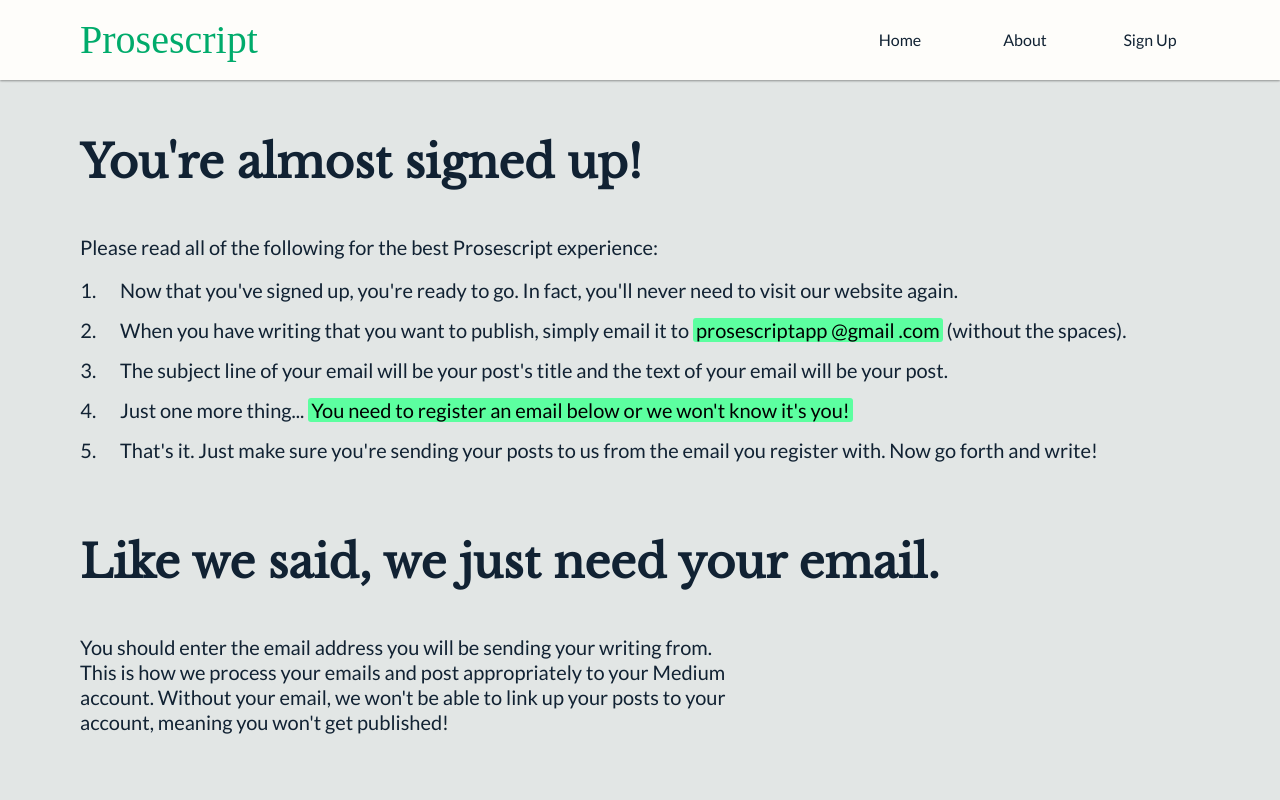
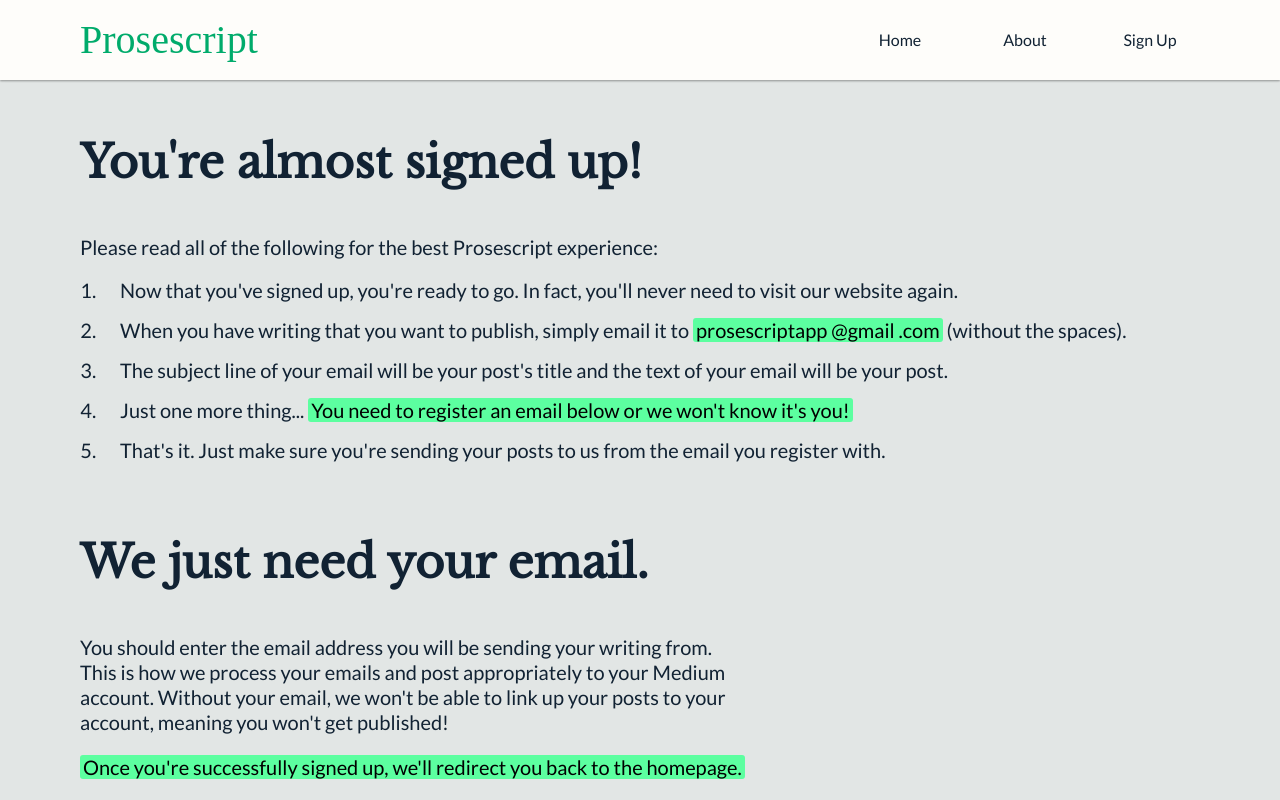
Before and after one commit to rd825/Prosescript, a React (Create React App) app in the folder client/: page /callback in a window 1280 px wide. Shown: the top 800 px of the page. Built offline with nearby package versions, Linux system fonts and the light colour scheme; a web font is replaced by a local one.

Commit message:
Adding some redirects

```diff
--- a/client/src/App.js
+++ b/client/src/App.js
@@ -15,6 +15,7 @@
     return (
       <div className="App">
         <Nav signup={url}/>
+
         <Route exact path="/" render={props => <Home {...props} signup={url}/>} />
         <Route path="/about" render={props => <About {...props} signup={url}/>} />
         <Route path="/callback" render={props => <Callback {...props} />} />
--- a/client/src/components/Callback.js
+++ b/client/src/components/Callback.js
@@ -1,6 +1,7 @@
 import React, {Component} from 'react';
 import queryString from 'query-string';
 import axios from 'axios';
+import {Redirect} from 'react-router-dom';
 
 class Callback extends Component {
     constructor(props) {
@@ -8,6 +9,7 @@
         this.state = {
             error: false,
             email: '',
+            success: false,
         }
     }
 
@@ -33,18 +35,18 @@
             alert('Please enter the email address you wish to use.')
         } else {
             axios.post('http://localhost:9000/api/auth', {code: values.code, email: this.state.email})
-                .then(res => {
-                    this.setState({email: '',})
-                    alert('Sign Up Complete.')
-                    this.disabled = true;
-                })
-                .catch(err => console.log(err));
-            event.target.reset();
+                .then(res => this.setState({email: '', success: true}))
+                .catch(err => this.setState({error: true}));
         }
+        event.target.reset();
     }
 
     render() {
-        if (this.state.error) {
+        if (this.state.success === true) {
+            return (
+                <Redirect to='/'></Redirect>
+            )
+        } else if (this.state.error) {
             return(
                 <div id='error'>
                     <h1 className='hero'>Hmm, something went wrong.</h1>
@@ -78,12 +80,14 @@
 
                         <li>Just one more thing... <mark>You need to register an email below or we won't know it's you!</mark></li>
 
-                        <li>That's it. Just make sure you're sending your posts to us from the email you register with. Now go forth and write!</li>
+                        <li>That's it. Just make sure you're sending your posts to us from the email you register with.</li>
                     </ol>
 
-                    <h1 className='hero'>Like we said, we just need your email.</h1>
+                    <h1 className='hero'>We just need your email.</h1>
 
                     <h4>You should enter the email address you will be sending your writing from. This is how we process your emails and post appropriately to your Medium account. Without your email, we won't be able to link up your posts to your account, meaning you won't get published!</h4>
+
+                    <h4><mark>Once you're successfully signed up, we'll redirect you back to the homepage.</mark></h4>
 
                     <form onSubmit={this.submitHandler}>
                         <input type='email' name='email' placeholder='Please enter your email here.' value={this.props.value} onChange={this.changeHandler}/>
```
